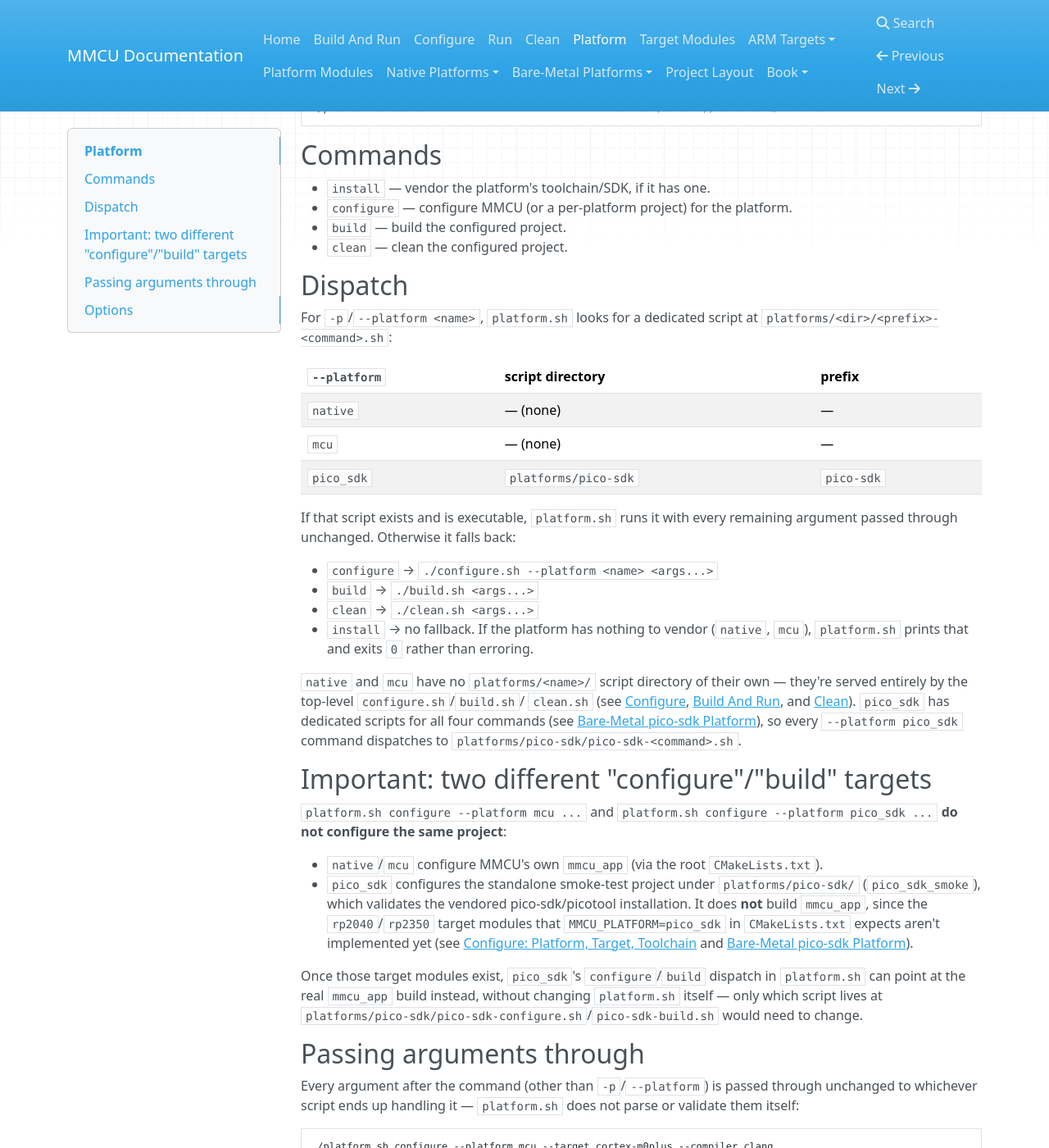
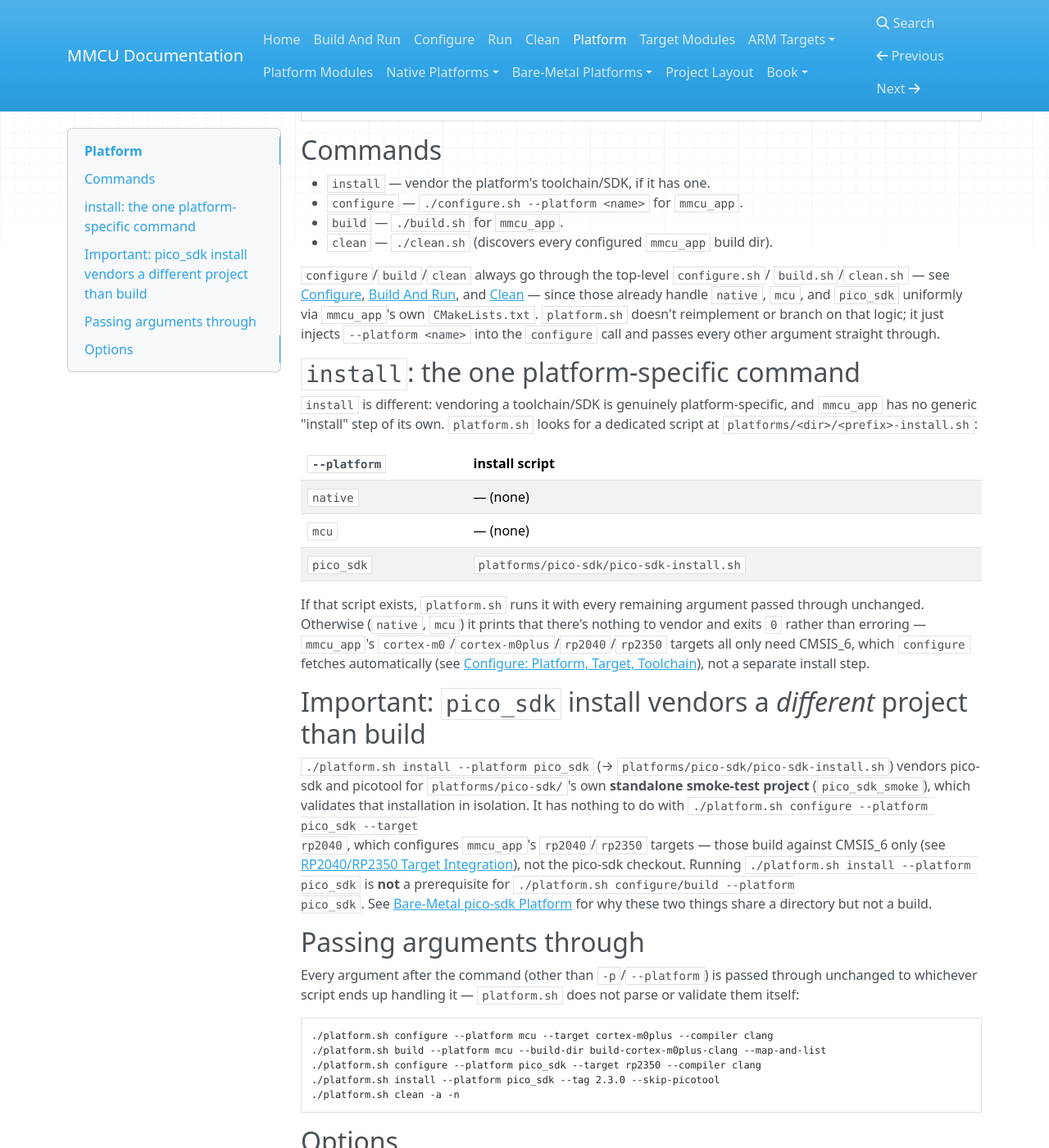
Before and after one commit to 32bitmicroLLC/MMCU, an MkDocs documentation site: the page built from docs/platform.md, in a window 1280 px wide and 1400 px high, scrolled down 264 px. Shown: the whole window at 82% size. Built offline with MkDocs 1.6.1, drawn with Linux system fonts in a browser that asks for light colours; nearby versions of some CDN libraries; some of the changed text lies outside the part shown.

Commit message:
Implement rp2040/rp2350 targets under MMCU_PLATFORM=pico_sdk
MMCU_TARGET=rp2040/rp2350 previously hit a FATAL_ERROR placeholder. They
now configure and build successfully with both gcc and clang, following the
exact same pattern as cortex-m0/cortex-m0plus: CMSIS-Core plus hand-rolled
startup/linker script, real RP2040 (Cortex-M0+) / RP2350 (Cortex-M33) CPU
selection and memory maps, not pico-sdk's own boot2/clock-tree/linker
infrastructure (documented as a divergence from the original pico-sdk.md
proposal, and as explicitly deferred follow-up work, in
docs/targets-arm/rp2040-rp2350.md).

- cmake/mmcu-target-defaults.cmake: add rp2040 (cortex-m0plus) and rp2350
  (cortex-m33, -mfloat-abi=soft) CPU/entry-symbol defaults.
- CMakeLists.txt: pico_sdk platform now defaults to the same
  arm-none-eabi-gcc.cmake toolchain as mcu; real rp2040/rp2350 branches
  replace the FATAL_ERROR.
- targets/arm/{rp2040,rp2350}/: target module, startup, system init,
  linker script.
- configure.sh: --compiler/--toolchain-file/--cmsis-dir now apply to
  pico_sdk too (previously mcu-only, which blocked this); interactive
  wizard no longer says rp2040/rp2350 are unimplemented.
- platform.sh: fixed a real dispatch bug this surfaced — it always
  preferred a per-platform script when present, so
  'configure/build --platform pico_sdk' would have silently routed to the
  unrelated platforms/pico-sdk/ smoke-test scripts instead of the new
  working mmcu_app build. Per-platform dispatch is now install-only;
  configure/build/clean always use the top-level generic scripts.

Verified end to end: rp2040 and rp2350, gcc and clang, both via
configure.sh+build.sh directly and via platform.sh, plus clean.sh discovery
and the configure.sh -i interactive wizard.

````diff
--- a/docs/configure.md
+++ b/docs/configure.md
@@ -17,7 +17,7 @@ CMAKE_TOOLCHAIN_FILE   defaults per platform, overridable
 |---|---|---|---|
 | `native` (default) | `emu` | `emu` | host compiler, no toolchain file |
 | `mcu` | `emu` | `emu`, `cortex-m0`, `cortex-m0plus` | `cmake/toolchains/arm-none-eabi-gcc.cmake` |
-| `pico_sdk` | `rp2040` | `rp2040`, `rp2350` | none (pico-sdk manages its own toolchain) |
+| `pico_sdk` | `rp2040` | `rp2040`, `rp2350` | `cmake/toolchains/arm-none-eabi-gcc.cmake` |
 
 `native` and `mcu` both default to the `emu` target: `emu` is a placeholder
 GPIO/UART register layout with no CMSIS or real hardware dependency, so the
@@ -26,10 +26,16 @@ freestanding ARM Thumb-2 binary (`mcu`) — see
 [Native Linux Platform](platforms-native/linux.md) and
 [Bare-Metal MCU Platform](platforms-baremetal/mcu.md).
 
-`pico_sdk` (see [Bare-Metal pico-sdk Platform](platforms-baremetal/pico-sdk.md))
-is documented here for the configuration surface; its `rp2040`/`rp2350`
-target modules are not implemented yet, so selecting it currently fails
-with a clear `FATAL_ERROR` pointing at that doc, rather than a silent no-op.
+`pico_sdk`'s `rp2040`/`rp2350` targets (see
+[RP2040/RP2350 Target Integration](targets-arm/rp2040-rp2350.md)) currently
+build the same way `cortex-m0`/`cortex-m0plus` do — CMSIS-Core plus
+hand-rolled startup/linker script, using real RP2040/RP2350 CPU cores and
+memory maps, but **not** pico-sdk's own boot2/clock-tree/linker
+infrastructure yet. See that doc for exactly what is and isn't implemented.
+The vendored pico-sdk under `platforms/pico-sdk/` (see
+[Bare-Metal pico-sdk Platform](platforms-baremetal/pico-sdk.md)) is unrelated
+to building `mmcu_app` for these targets — it's a separate, standalone
+smoke-test project.
 
 ## Validation rules
 
@@ -60,8 +66,8 @@ lives. This is the same pattern pico-sdk itself uses (its
 
 ## Toolchain files
 
-`mcu`-platform builds use a real CMake toolchain file instead of flags
-computed in a shell script:
+`mcu`- and `pico_sdk`-platform builds both use the same real CMake toolchain
+files instead of flags computed in a shell script:
 
 - `cmake/toolchains/arm-none-eabi-gcc.cmake`
 - `cmake/toolchains/arm-none-eabi-clang.cmake`
@@ -74,6 +80,8 @@ a default `-mcpu` value and linker entry symbol:
 | `cortex-m0` | `cortex-m0` | `Reset_Handler` |
 | `cortex-m0plus` | `cortex-m0plus` | `Reset_Handler` |
 | `emu` (built via `mcu` platform) | `cortex-m3` | `main` |
+| `rp2040` | `cortex-m0plus` | `Reset_Handler` |
+| `rp2350` | `cortex-m33` (`-mfloat-abi=soft`) | `Reset_Handler` |
 
 The CPU can be overridden with `-DMMCU_CPU=<cpu>`. Compiler paths are
 overridable cache variables (`MMCU_ARM_GCC`, `MMCU_ARM_GXX`, `MMCU_CLANG_CC`,
@@ -84,10 +92,6 @@ These variables are forwarded into CMake's internal `try_compile` scratch
 projects (used for compiler ABI detection) via
 `CMAKE_TRY_COMPILE_PLATFORM_VARIABLES` — otherwise the toolchain file runs a
 second time with none of them set and fails before the real build starts.
-
-`pico_sdk`-platform builds don't use one of these files at all: compiler
-discovery is pico-sdk's job, done via its own `pico_sdk_init.cmake`, not
-MMCU's.
 
 ## `./configure.sh`
 
@@ -101,18 +105,17 @@ entry point (it never builds):
 ./configure.sh --platform mcu --target cortex-m0 --toolchain-file cmake/toolchains/arm-none-eabi-clang.cmake
 ```
 
-`--compiler`/`--toolchain-file` only apply to `--platform mcu` (`native` has
-no toolchain file, `pico_sdk` manages its own). Build directories default to
-`build` (native), `build-<target>-<compiler>` (mcu), or `build-<target>`
-(pico_sdk), overridable with `--build-dir`. Run `./configure.sh --help` for
-the full option list, or `cmake --build <dir>` afterward to build.
+`--compiler`/`--toolchain-file` apply to `--platform mcu` or `--platform
+pico_sdk` (`native` has no toolchain file). Build directories default to
+`build` (native) or `build-<target>-<compiler>` (mcu, pico_sdk), overridable
+with `--build-dir`. Run `./configure.sh --help` for the full option list, or
+`cmake --build <dir>` afterward to build.
 
 `./configure.sh --interactive` (or `-i`) walks through the same choices as
 numbered menus instead of flags: platform, target (skipped when the platform
-has only one valid target), compiler (mcu only), CPU/CMSIS overrides, linker
-map, build type, build directory, and clean. It prints a summary before
-running `cmake`. Selecting `pico_sdk` warns that the target isn't
-implemented yet and asks for confirmation before configuring anyway.
+has only one valid target), compiler (mcu/pico_sdk), CPU/CMSIS overrides,
+linker map, build type, build directory, and clean. It prints a summary
+before running `cmake`.
 
 ## Direct CMake invocation
 
@@ -128,6 +131,10 @@ cmake -S . -B build-cortex-m0 \
 cmake -S . -B build-cortex-m0plus-clang \
     -DMMCU_PLATFORM=mcu -DMMCU_TARGET=cortex-m0plus \
     -DCMAKE_TOOLCHAIN_FILE=cmake/toolchains/arm-none-eabi-clang.cmake
+
+# pico_sdk, rp2040, gcc (default toolchain)
+cmake -S . -B build-rp2040-gcc \
+    -DMMCU_PLATFORM=pico_sdk -DMMCU_TARGET=rp2040
 ```
 
 ## How the build scripts use this
@@ -146,5 +153,8 @@ cmake -S . -B build-cortex-m0plus-clang \
   `pico-sdk-configure.sh`/`pico-sdk-build.sh`/`pico-sdk-clean.sh` (see
   [Bare-Metal pico-sdk Platform](platforms-baremetal/pico-sdk.md)) are
   unrelated to `MMCU_PLATFORM=pico_sdk` above — they build the standalone
-  `platforms/pico-sdk/` smoke-test project, not `mmcu_app`, since the
-  `rp2040`/`rp2350` target modules don't exist yet.
+  `platforms/pico-sdk/` smoke-test project, not `mmcu_app`. Building
+  `mmcu_app` for `rp2040`/`rp2350` (see
+  [RP2040/RP2350 Target Integration](targets-arm/rp2040-rp2350.md)) needs
+  none of that vendored pico-sdk checkout — it only needs CMSIS_6, the same
+  as `cortex-m0`/`cortex-m0plus`.
--- a/docs/platform.md
+++ b/docs/platform.md
@@ -1,75 +1,68 @@
 # Platform
 
-`./platform.sh` is a single entry point for a configured platform's whole
-lifecycle — install, configure, build, clean — instead of remembering which
-script lives where for each `MMCU_PLATFORM`. It dispatches each command to
-that platform's own script if one exists, and falls back to the top-level
-generic scripts otherwise.
+`./platform.sh` is a single entry point for `mmcu_app`'s configure/build/
+clean lifecycle across every `MMCU_PLATFORM`, plus `install` for platforms
+that need to vendor a toolchain/SDK first.
 
 ```bash
-./platform.sh install --platform pico_sdk
 ./platform.sh configure --platform mcu --target cortex-m0
 ./platform.sh build --platform mcu
-./platform.sh clean --platform pico_sdk -a
+./platform.sh configure --platform pico_sdk --target rp2040
+./platform.sh build --platform pico_sdk --build-dir build-rp2040-gcc
+./platform.sh clean
 ./platform.sh build                              # native (default), same as ./build.sh
 ```
 
 ## Commands
 
 - `install` — vendor the platform's toolchain/SDK, if it has one.
-- `configure` — configure MMCU (or a per-platform project) for the platform.
-- `build` — build the configured project.
-- `clean` — clean the configured project.
+- `configure` — `./configure.sh --platform <name>` for `mmcu_app`.
+- `build` — `./build.sh` for `mmcu_app`.
+- `clean` — `./clean.sh` (discovers every configured `mmcu_app` build dir).
 
-## Dispatch
+`configure`/`build`/`clean` always go through the top-level `configure.sh`/
+`build.sh`/`clean.sh` — see [Configure](configure.md),
+[Build And Run](build.md), and [Clean](clean.md) — since those already
+handle `native`, `mcu`, and `pico_sdk` uniformly via `mmcu_app`'s own
+`CMakeLists.txt`. `platform.sh` doesn't reimplement or branch on that
+logic; it just injects `--platform <name>` into the `configure` call and
+passes every other argument straight through.
 
-For `-p`/`--platform <name>`, `platform.sh` looks for a dedicated script at
-`platforms/<dir>/<prefix>-<command>.sh`:
+## `install`: the one platform-specific command
 
-| `--platform` | script directory | prefix |
-|---|---|---|
-| `native` | — (none) | — |
-| `mcu` | — (none) | — |
-| `pico_sdk` | `platforms/pico-sdk` | `pico-sdk` |
+`install` is different: vendoring a toolchain/SDK is genuinely
+platform-specific, and `mmcu_app` has no generic "install" step of its own.
+`platform.sh` looks for a dedicated script at
+`platforms/<dir>/<prefix>-install.sh`:
 
-If that script exists and is executable, `platform.sh` runs it with every
-remaining argument passed through unchanged. Otherwise it falls back:
+| `--platform` | install script |
+|---|---|
+| `native` | — (none) |
+| `mcu` | — (none) |
+| `pico_sdk` | `platforms/pico-sdk/pico-sdk-install.sh` |
 
-- `configure` → `./configure.sh --platform <name> <args...>`
-- `build` → `./build.sh <args...>`
-- `clean` → `./clean.sh <args...>`
-- `install` → no fallback. If the platform has nothing to vendor (`native`,
-  `mcu`), `platform.sh` prints that and exits `0` rather than erroring.
+If that script exists, `platform.sh` runs it with every remaining argument
+passed through unchanged. Otherwise (`native`, `mcu`) it prints that there's
+nothing to vendor and exits `0` rather than erroring — `mmcu_app`'s
+`cortex-m0`/`cortex-m0plus`/`rp2040`/`rp2350` targets all only need CMSIS_6,
+which `configure` fetches automatically (see
+[Configure: Platform, Target, Toolchain](configure.md)), not a separate
+install step.
 
-`native` and `mcu` have no `platforms/<name>/` script directory of their
-own — they're served entirely by the top-level `configure.sh`/`build.sh`/
-`clean.sh` (see [Configure](configure.md), [Build And Run](build.md), and
-[Clean](clean.md)). `pico_sdk` has dedicated scripts for all four commands
-(see [Bare-Metal pico-sdk Platform](platforms-baremetal/pico-sdk.md)),
-so every `--platform pico_sdk` command dispatches to
-`platforms/pico-sdk/pico-sdk-<command>.sh`.
+## Important: `pico_sdk` install vendors a *different* project than build
 
-## Important: two different "configure"/"build" targets
-
-`platform.sh configure --platform mcu ...` and
-`platform.sh configure --platform pico_sdk ...` **do not configure the same
-project**:
-
-- `native`/`mcu` configure MMCU's own `mmcu_app` (via the root
-  `CMakeLists.txt`).
-- `pico_sdk` configures the standalone smoke-test project under
-  `platforms/pico-sdk/` (`pico_sdk_smoke`), which validates the vendored
-  pico-sdk/picotool installation. It does **not** build `mmcu_app`, since
-  the `rp2040`/`rp2350` target modules that `MMCU_PLATFORM=pico_sdk` in
-  `CMakeLists.txt` expects aren't implemented yet (see
-  [Configure: Platform, Target, Toolchain](configure.md) and
-  [Bare-Metal pico-sdk Platform](platforms-baremetal/pico-sdk.md)).
-
-Once those target modules exist, `pico_sdk`'s `configure`/`build` dispatch
-in `platform.sh` can point at the real `mmcu_app` build instead, without
-changing `platform.sh` itself — only which script lives at
-`platforms/pico-sdk/pico-sdk-configure.sh`/`pico-sdk-build.sh` would need to
-change.
+`./platform.sh install --platform pico_sdk` (→
+`platforms/pico-sdk/pico-sdk-install.sh`) vendors pico-sdk and picotool for
+`platforms/pico-sdk/`'s own **standalone smoke-test project**
+(`pico_sdk_smoke`), which validates that installation in isolation. It has
+nothing to do with `./platform.sh configure --platform pico_sdk --target
+rp2040`, which configures `mmcu_app`'s `rp2040`/`rp2350` targets — those
+build against CMSIS_6 only (see
+[RP2040/RP2350 Target Integration](targets-arm/rp2040-rp2350.md)), not the
+pico-sdk checkout. Running `./platform.sh install --platform pico_sdk` is
+**not** a prerequisite for `./platform.sh configure/build --platform
+pico_sdk`. See [Bare-Metal pico-sdk Platform](platforms-baremetal/pico-sdk.md)
+for why these two things share a directory but not a build.
 
 ## Passing arguments through
 
@@ -80,8 +73,9 @@ does not parse or validate them itself:
 ```bash
 ./platform.sh configure --platform mcu --target cortex-m0plus --compiler clang
 ./platform.sh build --platform mcu --build-dir build-cortex-m0plus-clang --map-and-list
+./platform.sh configure --platform pico_sdk --target rp2350 --compiler clang
 ./platform.sh install --platform pico_sdk --tag 2.3.0 --skip-picotool
-./platform.sh clean --platform pico_sdk -a -n
+./platform.sh clean -a -n
 ```
 
 ## Options
--- a/docs/platforms-baremetal/pico-sdk.md
+++ b/docs/platforms-baremetal/pico-sdk.md
@@ -1,4 +1,18 @@
 # Bare-Metal pico-sdk Platform
+
+> **Actual implementation status:** `rp2040`/`rp2350` under
+> `MMCU_PLATFORM=pico_sdk` are now real, buildable targets (see
+> [RP2040/RP2350 Target Integration](../targets-arm/rp2040-rp2350.md)), but
+> they diverge from this document's original proposal: they use CMSIS-Core
+> plus hand-rolled startup/linker script (the same foundation as
+> `cortex-m0`/`cortex-m0plus`), **not** pico-sdk's own boot2/linker/register
+> headers as proposed below. `mmcu::platform`'s `pico_sdk` module
+> (`halt()`/`panic()`) described in this doc, and the vendored-pico-sdk
+> `Required Dependency`/`Proposed Layout` sections below, are not
+> implemented — `src/platform.cppm` itself doesn't exist yet for any
+> platform (`native`, `mcu`, or `pico_sdk`). The rest of this document
+> remains the design for that deeper pico-sdk integration, should it happen
+> later; it does not describe what `--platform pico_sdk` currently builds.
 
 This document specifies a second concrete implementation of the generic
 `platform` module described in [Platform Modules](../platform-modules.md):
--- /dev/null
+++ b/docs/targets-arm/rp2040-rp2350.md
@@ -0,0 +1,118 @@
+# RP2040/RP2350 Target Integration
+
+This document describes the `rp2040` and `rp2350` targets under
+`MMCU_PLATFORM=pico_sdk` (see
+[Configure: Platform, Target, Toolchain](../configure.md)). They follow the
+exact same integration pattern as
+[ARM Cortex-M0/M0+ Target Integration](cortex-m0-m0plus.md): CMSIS-Core plus
+hand-rolled startup/linker script, first pass, no vendor HAL.
+
+## Scope
+
+What's implemented:
+
+- Real CPU core selection: `rp2040` targets Cortex-M0+ (RP2040's core),
+  `rp2350` targets Cortex-M33 (the RP2350 Arm core variant), both via
+  `cmake/toolchains/arm-none-eabi-{gcc,clang}.cmake` (see
+  [Configure: Platform, Target, Toolchain](../configure.md)).
+- Real memory maps taken from the RP2040/RP2350 datasheets: XIP flash base
+  `0x10000000`, main SRAM base `0x20000000` (256K for RP2040, a conservative
+  512K subset of RP2350's 520K for RP2350).
+- A minimal vector table, `Reset_Handler` (`.data`/`.bss` init, calls
+  `SystemInit`, C++ static constructors, `main`), and `Default_Handler` trap
+  loop for every other exception — the same shape as `cortex_m0`/
+  `cortex_m0plus`.
+- CMSIS-Core (`core_cm0plus.h`, `core_cm33.h`) via the same `MMCU_CMSIS_DIR`/
+  `mmcu_require_cmsis()` mechanism as the Cortex-M0/M0+ targets — **not**
+  pico-sdk's vendored copy.
+
+What's explicitly **not** implemented (deferred, same spirit as
+Cortex-M0/M0+'s deferred SVD support):
+
+- **No boot2 / second-stage bootloader.** RP2040/RP2350's ROM bootloader
+  requires a checksum-validated 256-byte stage-2 image at the start of QSPI
+  flash before it will jump anywhere. `.isr_vector` is placed directly at
+  `0x10000000` instead, so this will not boot from flash on real hardware —
+  compile/link correctness is what's verified here, not booting.
+- **No clock-tree bring-up.** `SystemInit()` only does `__DSB()`/`__ISB()`,
+  same as every other target. RP2040/RP2350 peripherals (including UART)
+  need the XOSC/PLL/`clk_sys`/`clk_peri` chain configured before they'll
+  actually run; that isn't done here.
+- **No QEMU machine.** `qemu-system-arm -machine help` has no RP2040/RP2350
+  entry (only full Raspberry Pi SoCs, which are unrelated silicon), so
+  [Run](../run.md) has no dispatch target for these builds — they're
+  compile/link-verified only, the same way `cortex-m0`/`cortex-m0plus` are
+  not yet exercised on real hardware either.
+- **`gpio0`/`uart0` are still the shared generic placeholder objects** from
+  `src/gpio.cppm`/`src/uart.cppm` (fake in-memory registers), not real
+  RP2040/RP2350 register addresses — exactly matching `cortex-m0`/
+  `cortex-m0plus`'s current state. Wiring in real SIO-based GPIO is
+  straightforward (RP2040/RP2350's SIO block is a flat, bit-per-pin register
+  set that maps directly onto `mmcu::gpio::layout`), but real PL011 UART
+  does not: its baud rate is a clock-divisor pair (`UARTIBRD`/`UARTFBRD`),
+  not a raw value written to one register the way
+  `mmcu::uart::layout`/`configure()` currently assumes. Both are left for a
+  follow-up target-specific default-object pass (see
+  [Target Module Objects](../target-modules.md)), not attempted here.
+
+## Why this counts as "resolved" rather than deferred
+
+Before this integration, `MMCU_TARGET=rp2040`/`rp2350` under
+`MMCU_PLATFORM=pico_sdk` failed configure immediately with a `FATAL_ERROR`.
+Both targets now configure and build successfully — verified with both
+`gcc` and `clang` — producing a linked ELF with the correct CPU
+(`Tag_CPU_name: Cortex-M0+` / `Cortex-M33`) and entry point
+(`Reset_Handler` at the flash base). What remains (boot2, clocks, real
+GPIO/UART addresses) is genuinely separate follow-up work, not a blocker for
+"can I configure/build this target."
+
+## Files
+
+```text
+targets/
+  arm/
+    rp2040/
+      rp2040.cppm
+      startup_rp2040.s
+      system_rp2040.c
+      linker.ld
+    rp2350/
+      rp2350.cppm
+      startup_rp2350.s
+      system_rp2350.c
+      linker.ld
+```
+
+## Build
+
+```bash
+./configure.sh --platform pico_sdk --target rp2040
+./build.sh --build-dir build-rp2040-gcc
+
+./configure.sh --platform pico_sdk --target rp2350 --compiler clang
+./build.sh --build-dir build-rp2350-clang
+```
+
+## RP2350 CMSIS configuration
+
+`system_rp2350.c` defines the CMSIS `core_cm33.h` device macros explicitly,
+rather than relying on its warned-about defaults:
+
+```c
+#define __CM33_REV 0x0000U
+#define __FPU_PRESENT 0U
+#define __DSP_PRESENT 1U
+#define __MPU_PRESENT 1U
+#define __SAUREGION_PRESENT 0U
+#define __VTOR_PRESENT 1U
+#define __NVIC_PRIO_BITS 3U
+```
+
+`__DSP_PRESENT` must be `1`: `arm-none-eabi-gcc -mcpu=cortex-m33` generates
+DSP (SIMD) instructions by default (RP2350's Cortex-M33 does include the DSP
+extension), and CMSIS-Core hard-errors if code is compiled with DSP
+instructions while `__DSP_PRESENT` says otherwise. `__FPU_PRESENT` is `0`
+and the toolchain adds `-mfloat-abi=soft` (see
+[Configure: Platform, Target, Toolchain](../configure.md)) since nothing
+here uses floating point. `__SAUREGION_PRESENT` is `0`: TrustZone/SAU setup
+is not attempted.
--- a/mkdocs.yml
+++ b/mkdocs.yml
@@ -16,6 +16,7 @@ nav:
   - Target Modules: target-modules.md
   - ARM Targets:
       - Cortex-M0/M0+ Integration: targets-arm/cortex-m0-m0plus.md
+      - RP2040/RP2350 Integration: targets-arm/rp2040-rp2350.md
   - Platform Modules: platform-modules.md
   - Native Platforms:
       - Linux: platforms-native/linux.md
````
Also changed, not shown: CMakeLists.txt (+25 -6 lines), docs/index.md (+1 -0 lines), 11 other files.
